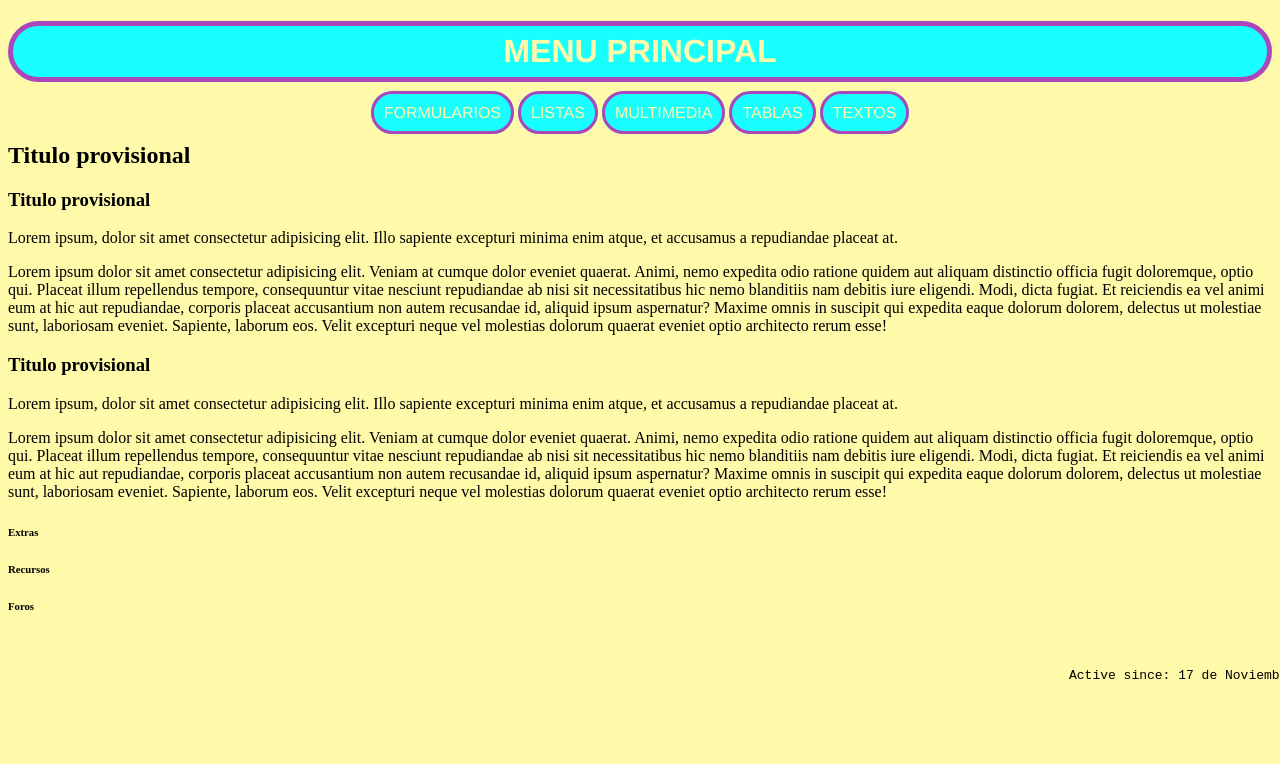
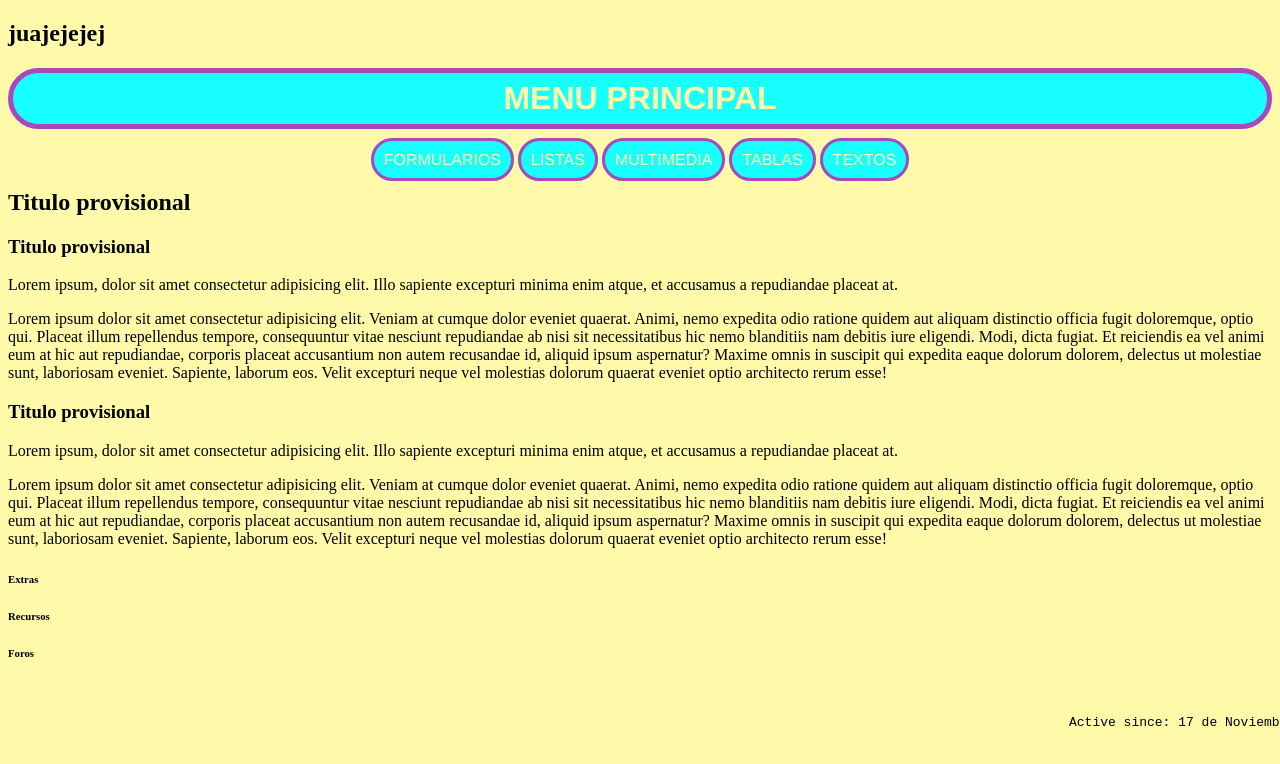
Before and after one commit to Marcos-Malaga/ProyectoWeb, a plain HTML site: page index.html in a window 1280 px wide. Shown: the top 764 px of the page. Drawn offline with Linux system fonts and the light colour scheme.

Commit message:
pruebaTirar

```diff
--- a/index.html
+++ b/index.html
@@ -10,7 +10,8 @@
 </head>
 
 <body>
-
+    <!--morado Avances-->
+    <h2>juajejejej</h2>
     <h1 class="title">Menu Principal</h1>
 
     <nav class="menu">
```
